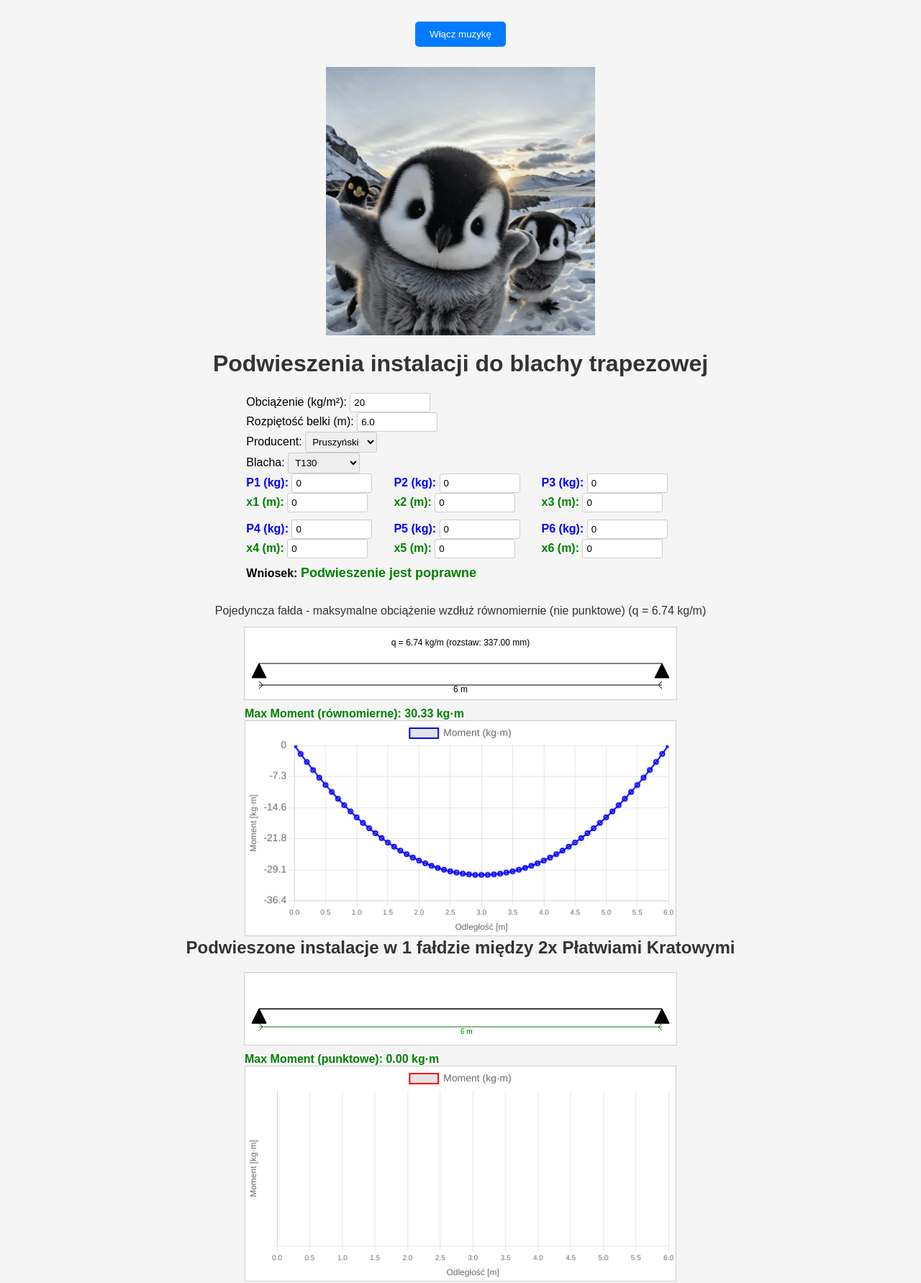
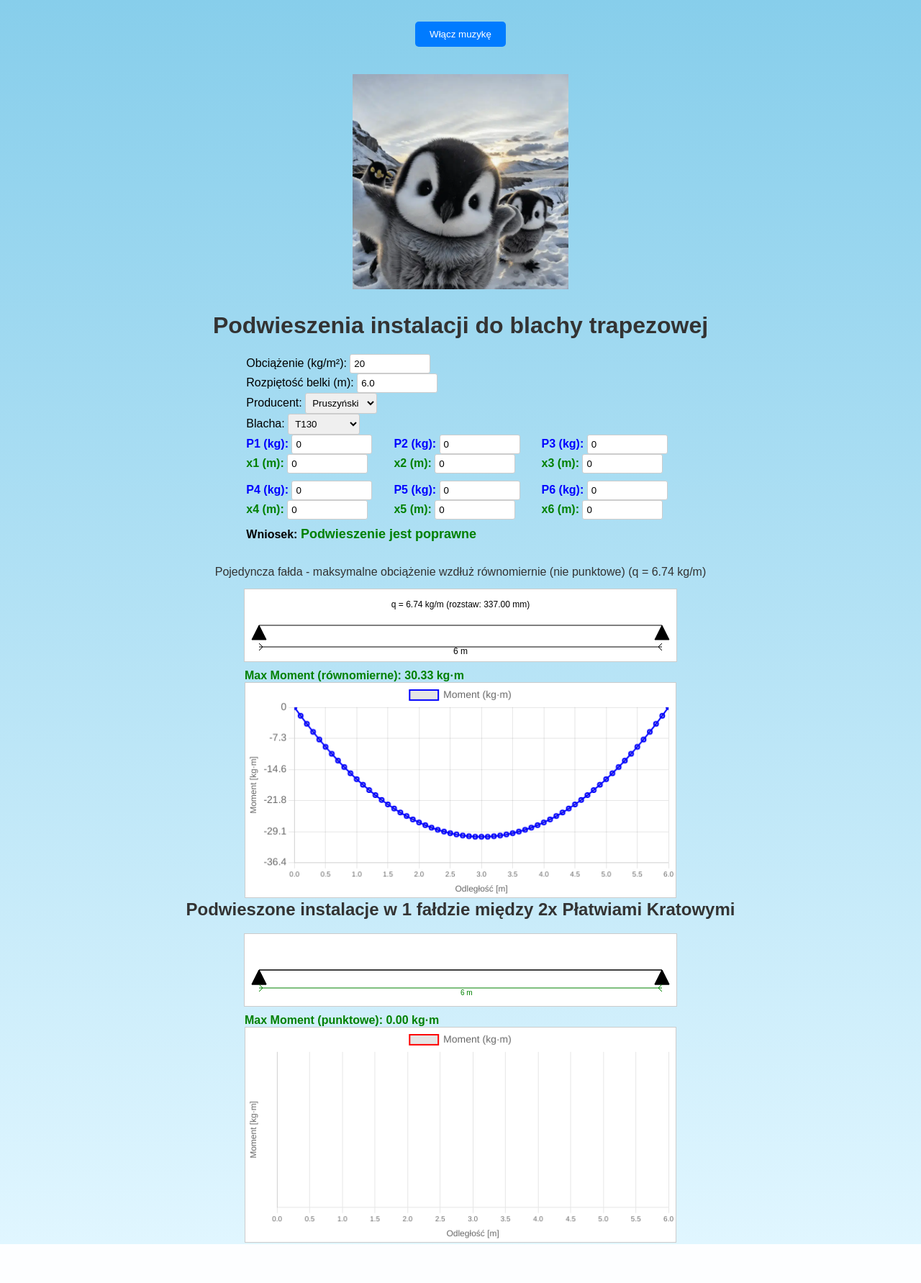
Before and after one commit to Szejmous/Blachy_podwieszenia, a Flask app: page / in a window 1280 px wide. Shown: the whole page at 72% size. After the commit the page ends 1729 px from the top, so only its background shows below. Run offline with Flask 3, Linux system fonts and the light colour scheme.

Commit message:
Update styles.css

```diff
--- a/static/styles.css
+++ b/static/styles.css
@@ -1,7 +1,9 @@
 body {
     font-family: Arial, sans-serif;
     margin: 20px;
-    background-color: #f5f5f5;
+    /* Dodajemy gradient jako tło */
+    background: linear-gradient(to bottom, #87CEEB, #E0F6FF);
+    /* Jasnoniebieski gradient: #87CEEB (Sky Blue) do #E0F6FF (jasny niebieski) */
     display: flex;
     flex-direction: column;
     align-items: center;
@@ -21,7 +23,7 @@ h1, h2, h3 {
 }
 
 canvas {
-    width: 100%; /* Pełna szerokość w skontenerze */
+    width: 100%; /* Pełna szerokość w kontenerze */
     height: 100%; /* Pełna wysokość w kontenerze */
     border: 1px solid #ccc;
     background-color: #fff;
@@ -87,3 +89,11 @@ button:hover {
 #toggleMusic:hover {
     background-color: #0056b3;
 }
+
+/* Styl dla obrazka pingwinki.png */
+#pingwinki-image {
+    max-width: 100%; /* Zapobiega przekroczeniu szerokości strony */
+    width: 300px; /* Domyślna szerokość obrazka */
+    height: auto; /* Zachowuje proporcje */
+    margin: 10px 0; /* Odstęp od góry i dołu */
+}
```
